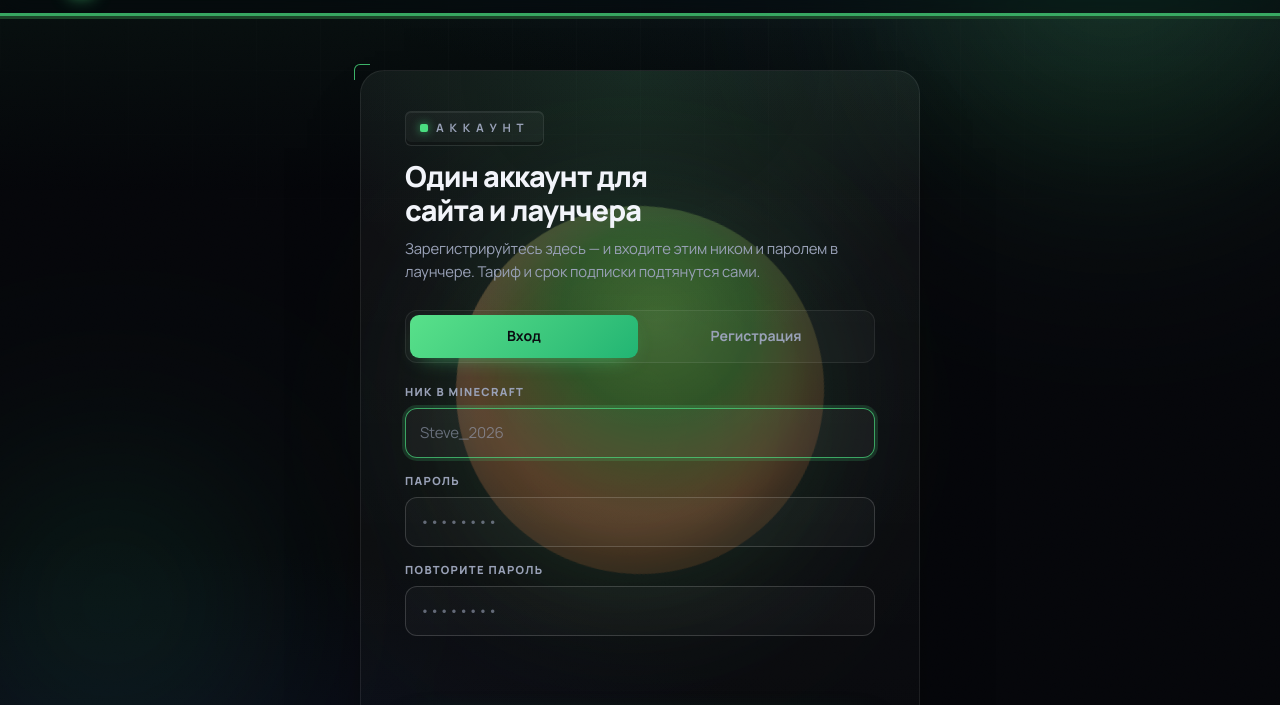
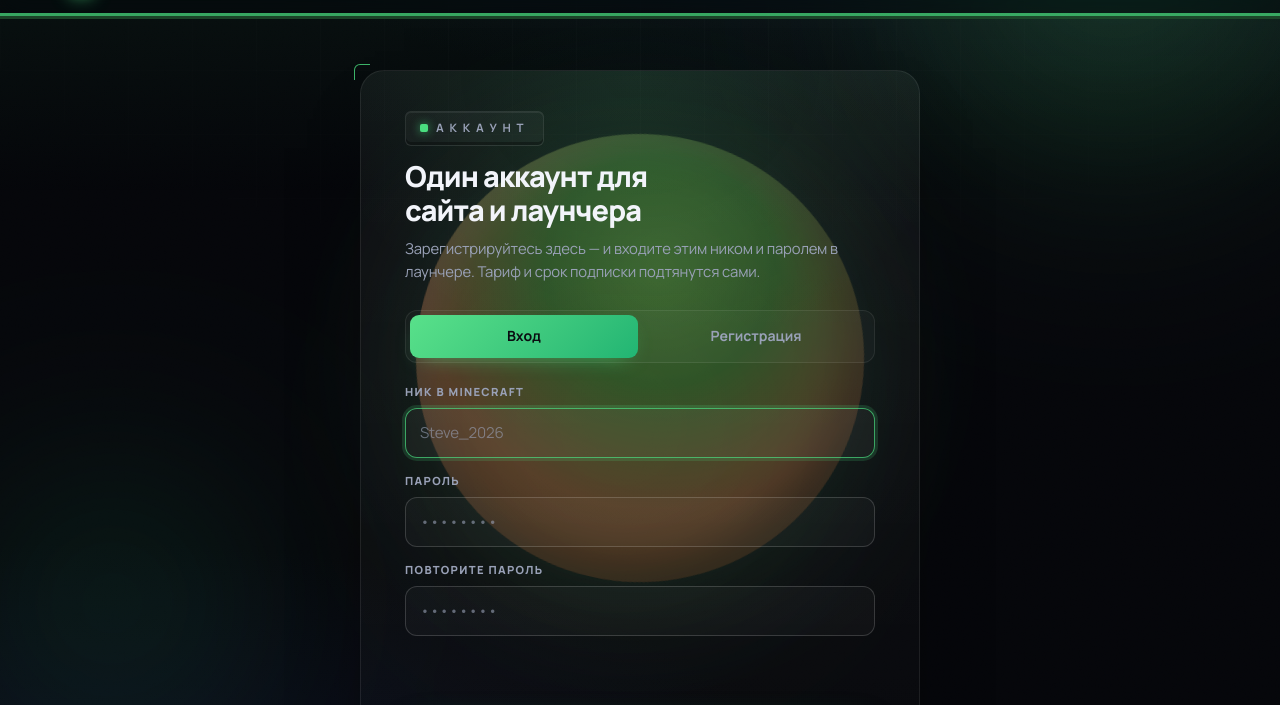
Before and after one commit to arasinvladislav55-droid/Site, a plain HTML site: page account.html in a window 1280 px wide. Shown: the part 58-763 px from the top of the page. Drawn offline with Linux system fonts and the light colour scheme.

Commit message:
Add files via upload

```diff
--- a/account.html
+++ b/account.html
@@ -10,7 +10,7 @@
 <link rel="apple-touch-icon" href="assets/img/icon.png">
 <link rel="preload" href="assets/fonts/manrope-cyrillic.woff2" as="font" type="font/woff2" crossorigin>
 <link rel="preload" href="assets/fonts/manrope-latin.woff2" as="font" type="font/woff2" crossorigin>
-<link rel="stylesheet" href="assets/css/style.css?v=8">
+<link rel="stylesheet" href="assets/css/style.css?v=9">
 <link rel="stylesheet" href="assets/css/account.css?v=7">
 <script>document.documentElement.classList.add("js");</script>
 </head>
--- a/assets/css/style.css
+++ b/assets/css/style.css
@@ -217,12 +217,12 @@ svg { display: block; }
 .bg::after {
   content: "";
   position: absolute;
-  top: 56%;
+  top: 52%;
   left: 50%;
-  width: 46vmin;
-  height: 46vmin;
-  max-width: 560px;
-  max-height: 560px;
+  width: 56vmin;
+  height: 56vmin;
+  max-width: 680px;
+  max-height: 680px;
   translate: -50% -50%;
   border-radius: 50%;
   background:
```
Also changed, not shown: admin.html (+1 -1 lines), forum.html (+1 -1 lines), index.html (+1 -1 lines).
